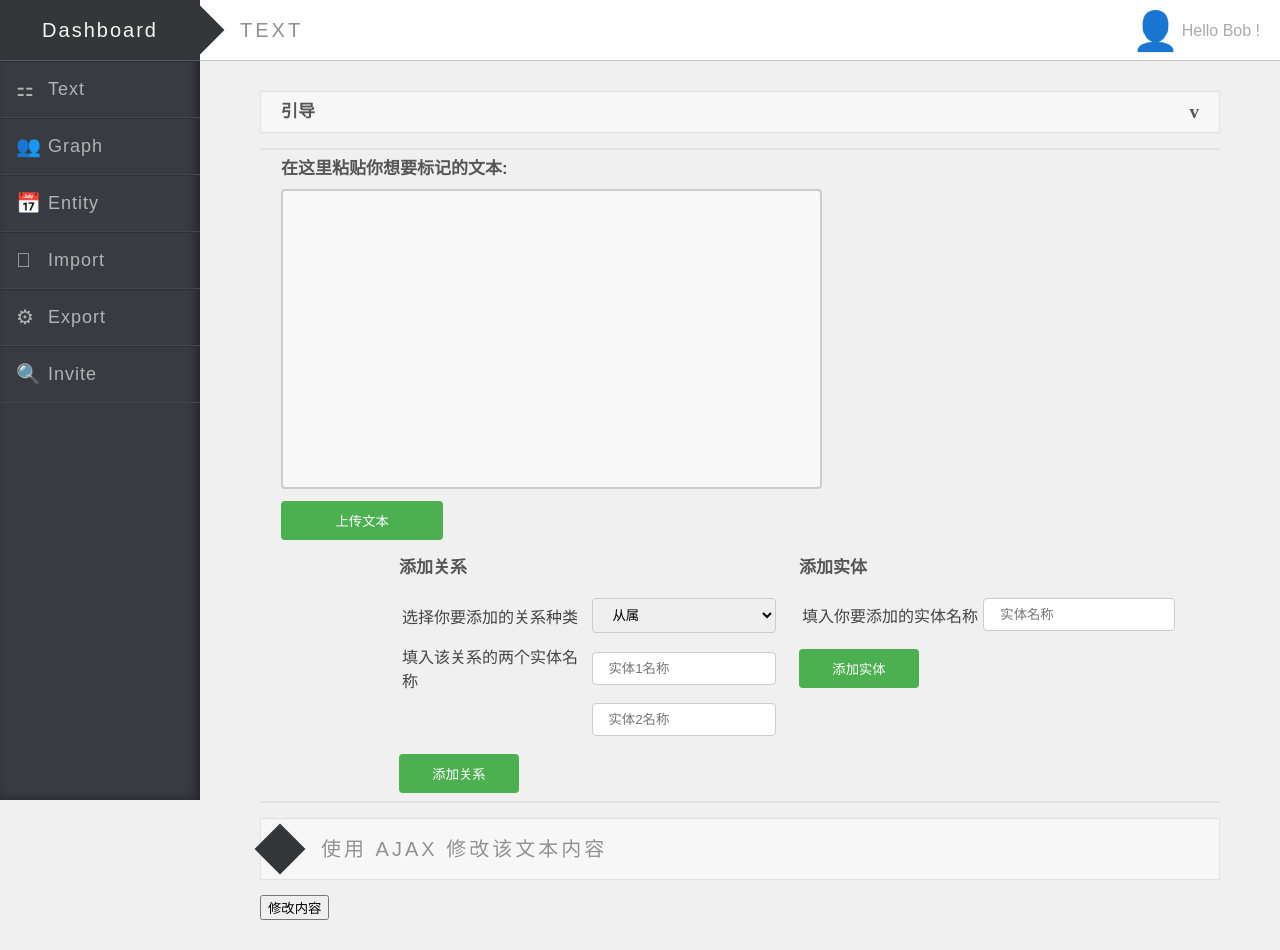
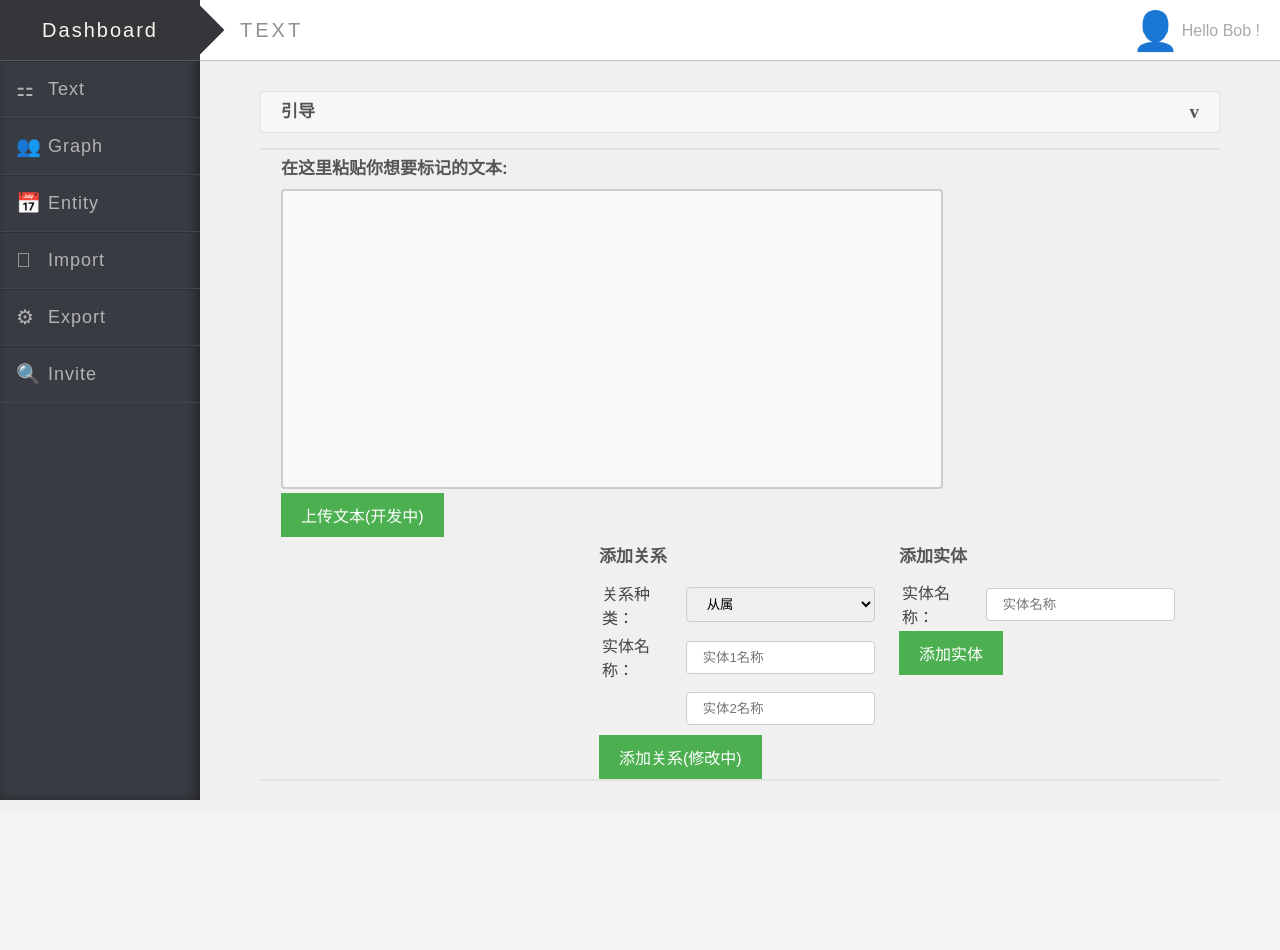
Before and after one commit to Pupil59/TextMarking, a Django app: page /index/ in a window 1280 px wide. After the commit the page ends 800 px from the top, so only its background shows below. Run offline with Django 3.2, Linux system fonts and the light colour scheme; some libraries are stand-ins or nearby versions.

Commit message:
xmlHttp的方式addEntity
xmlHttp的方式addEntity

```diff
--- a/templates/textMark/index.html
+++ b/templates/textMark/index.html
@@ -6,6 +6,20 @@
   <meta charset="UTF-8">
 
   <title>MarkTexting</title>
+
+  <style>
+  .mybutton {
+    background-color: #4CAF50; /* Green */
+    border: none;
+    color: white;
+    padding: 10px 20px;
+    text-align: center;
+    text-decoration: none;
+    display: inline-block;
+    font-size: 16px;
+    cursor: pointer;
+  }
+</style>
 
   <link rel="stylesheet" href="../../static/css/style.css" media="screen" type="text/css" />
   <script src='../../static/js/jquery.js'></script>
@@ -65,27 +79,29 @@
           <h3>
             在这里粘贴你想要标记的文本:
           </h3>
-          <textarea name="user_text" cols="40" rows="30"></textarea><br>
-          <input type="submit" value="上传文本" id="submitText"/>
+          <textarea name="user_text" cols="50" rows="40"></textarea><br>
+          <button type="button" onclick="sendText()" class="mybutton">上传文本(开发中)</button>
         </form>
       </span>
       <span>
           <!-- 添加实体的表单 -->
           <form action="" method="GET" style="float: right;" id="addEntity">
+            <!-- 可能出现403问题
+              {% csrf_token %} -->
             <h3>
               添加实体
             </h3>
-            <table width="400">
+            <table width="300">
             <tr>
               <td>
-                <label for="ename">填入你要添加的实体名称</label>
+                <label for="ename">实体名称：</label>
               </td>
               <td>
                 <input type="text" id="ename" name="name" placeholder="实体名称"/>
               </td>
             </tr>
           </table>
-          <input type="submit" value="添加实体" id="submitEntity"/>
+          <button type="button" onclick="sendEntity()" class="mybutton">添加实体</button>
           </form>
 
           <!-- 添加关系的表单 -->
@@ -93,10 +109,10 @@
             <h3>
               添加关系
             </h3>
-            <table width="400">
+            <table width="300">
             <tr>
               <td>
-                <label for="rname">选择你要添加的关系种类</label>
+                <label for="rname">关系种类：</label>
               </td>
               <td>
                 <select id="rname" name="name">
@@ -108,7 +124,7 @@
             </tr>
             <tr>
               <td>
-                填入该关系的两个实体名称
+                实体名称：
               </td>
               <td>
                 <input type="text" id="ename1" name="sourceid" placeholder="实体1名称"/>
@@ -121,47 +137,29 @@
               </td>
             </tr>
           </table>
-          <input type="submit" value="添加关系" id="submitRelation"/>
+          <button type="button" onclick="sendRelation()" class="mybutton">添加关系(修改中)</button>
           </form>
       </span>
     </div>
-
-
 	<div style="text-align:center;clear:both;">
 
 </div>
 
-  <div id="myDiv"><h2>使用 AJAX 修改该文本内容</h2></div>
-  <button type="button" onclick="loadXMLDoc()">修改内容</button>
+  <!-- <div id="myDiv"><h2>使用 AJAX 修改该文本内容</h2></div>
+  <button type="button" onclick="loadXMLDoc()">修改内容</button> -->
 
   </article>
-  <!-- 调试用 -->
-  <!-- <div id="show1">
-
-  </div>
-  <div id="show2">
-
-  </div> -->
 </main>
 <script>
-
-  function loadXMLDoc()
-  {
+  function loadXMLDoc() {
     var xmlhttp;
-    if (window.XMLHttpRequest)
-    {
-      //  IE7+, Firefox, Chrome, Opera, Safari 浏览器执行代码
+    if (window.XMLHttpRequest) {
       xmlhttp=new XMLHttpRequest();
-    }
-    else
-    {
-      // IE6, IE5 浏览器执行代码
+    } else {
       xmlhttp=new ActiveXObject("Microsoft.XMLHTTP");
     }
-    xmlhttp.onreadystatechange=function()
-    {
-      if (xmlhttp.readyState==4 && xmlhttp.status==200)
-      {
+    xmlhttp.onreadystatechange = function() {
+      if (xmlhttp.readyState == 4 && xmlhttp.status == 200) {
         document.getElementById("myDiv").innerHTML=xmlhttp.responseText;
       }
     }
@@ -175,12 +173,41 @@
     xmlhttp.send(JSON.stringify(data));
   }
 </script>
+  <script src="../../static/js/index.js"></script>
+</body>
 
-  <script src="../../static/js/index.js"></script>
-
-</body>
 <script type="text/javascript" src="../../static/js/jquery.min.js"></script>
 <script type="text/javascript">
+  // function sendText() {}
+
+  function sendEntity() {
+    var xmlhttp;
+    if (window.XMLHttpRequest) {
+      xmlhttp=new XMLHttpRequest();
+    } else {
+      xmlhttp=new ActiveXObject("Microsoft.XMLHTTP");
+    }
+    xmlhttp.onreadystatechange = function() {
+      if (xmlhttp.readyState == 4 && xmlhttp.status == 200) {
+        // document.getElementById("myDiv").innerHTML=xmlhttp.responseText;
+        alert("添加实体成功");
+      }
+    }
+    xmlhttp.open("POST","http://127.0.0.1:8000/api/entities",true);
+    var addEntity =$("#addEntity");
+    var addEntityData = addEntity.serializeArray();
+    var jsonEntityData = transformToJson(addEntityData);
+    var jsonEntity = {"action":"add_entity"};
+    jsonEntity.data = jsonEntityData;
+
+
+    console.log(jsonEntity);
+    xmlhttp.send(JSON.stringify(jsonEntity));
+  }
+
+  // function sendRelation() {}
+
+/* 奇妙的ajax就先放一放，用xmlhttp
   // 添加提交事件监听器
   // getElementById的参数为form的id
   // addEventListener的参数分别为form中submit的id和监听到事件后跳转的function
@@ -203,16 +230,16 @@
     // $("#show1").html(JSON.stringify(jsonEntity));
     $.ajax({
         type:"POST",
-        url:"/api/entities",
+        url:"http://127.0.0.1:8000/api/entities",
         contentType: "application/json",
         dataType:"json",
         data:JSON.stringify(jsonEntity),
-        success:function (data) {
-          console.log(data.statusText);
+        success:function (jsonEntity) {
+          console.log(jsonEntity.statusText);
           alert("asd");
         },
         error:function (data) {
-          console.log(data.statusText);
+          console.log(jsonEntity.statusText);
           alert("asd");
         },
         complete: function (data) {
@@ -243,6 +270,7 @@
         }
     })
   }
+  */
 
   function transformToJson(formData){
         var obj={}
@@ -252,5 +280,6 @@
         }
         return obj;
     }
+
 </script>
 </html>
```
